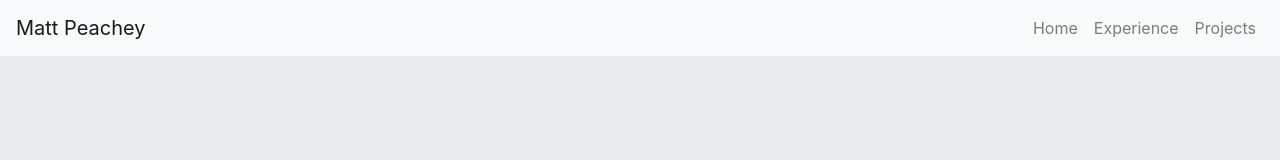
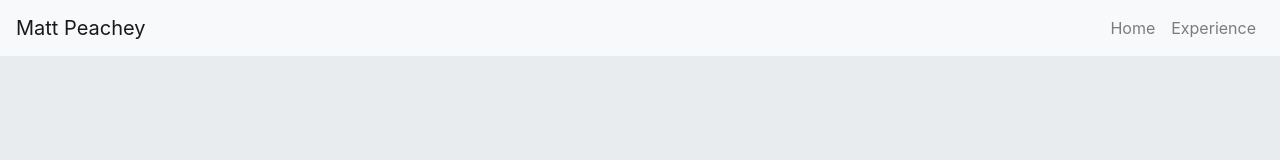
Before and after one commit to peacheym/PeacheyWeb, a React (Create React App) app: page / in a window 1280 px wide. Shown: the top 160 px of the page. Built offline with nearby package versions, Linux system fonts and the light colour scheme.

Commit message:
Update NavBar.js
remove route to project page until completed.

```diff
--- a/src/NavBar.js
+++ b/src/NavBar.js
@@ -12,7 +12,6 @@ class NavBar extends Component {
           <Nav className="ml-auto">
             <Nav.Link href="/">Home</Nav.Link>
             <Nav.Link href="/experience">Experience</Nav.Link>
-            <Nav.Link href="/projects">Projects</Nav.Link>
           </Nav>
         </Navbar.Collapse>
       </Navbar>
```
